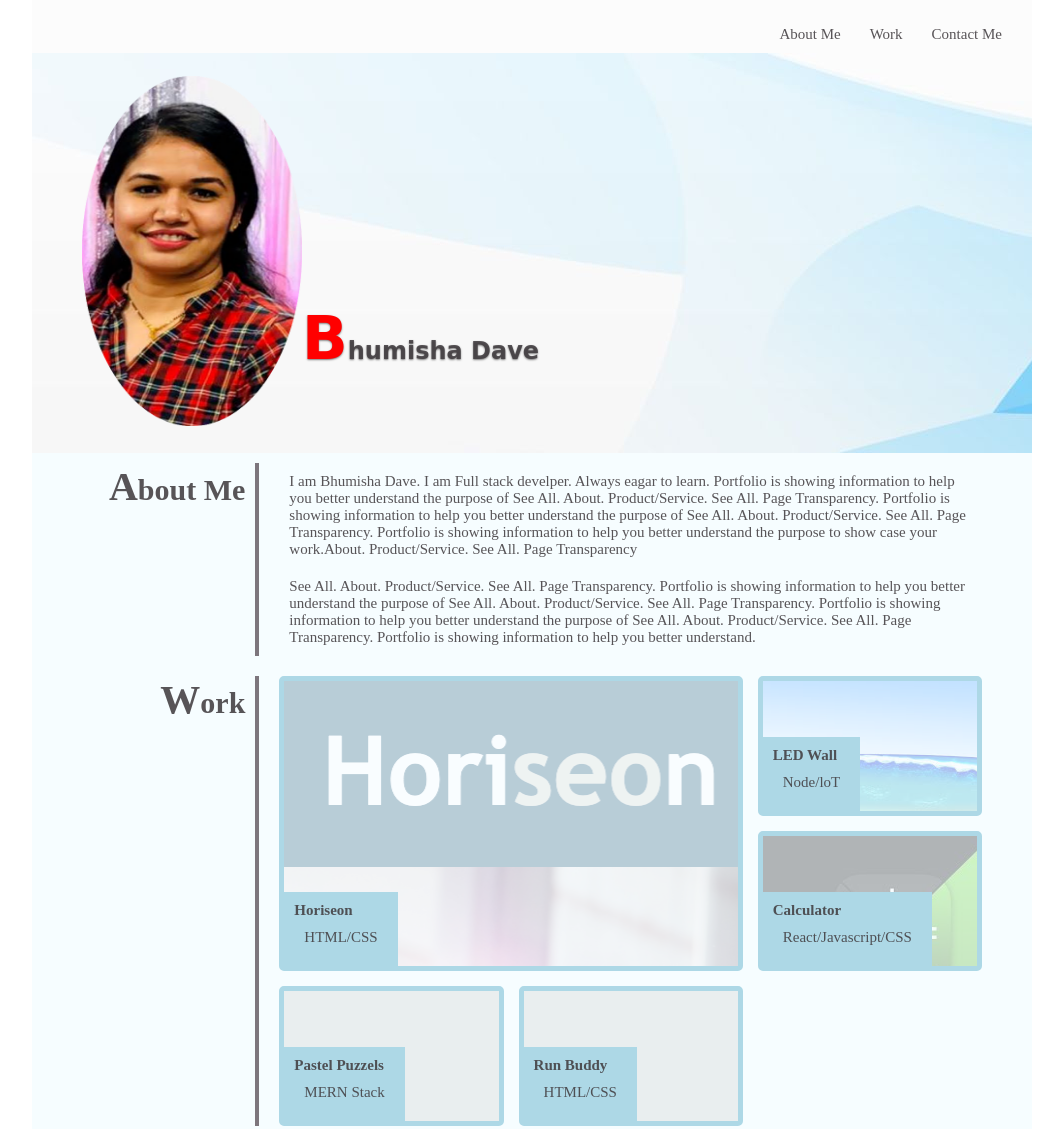
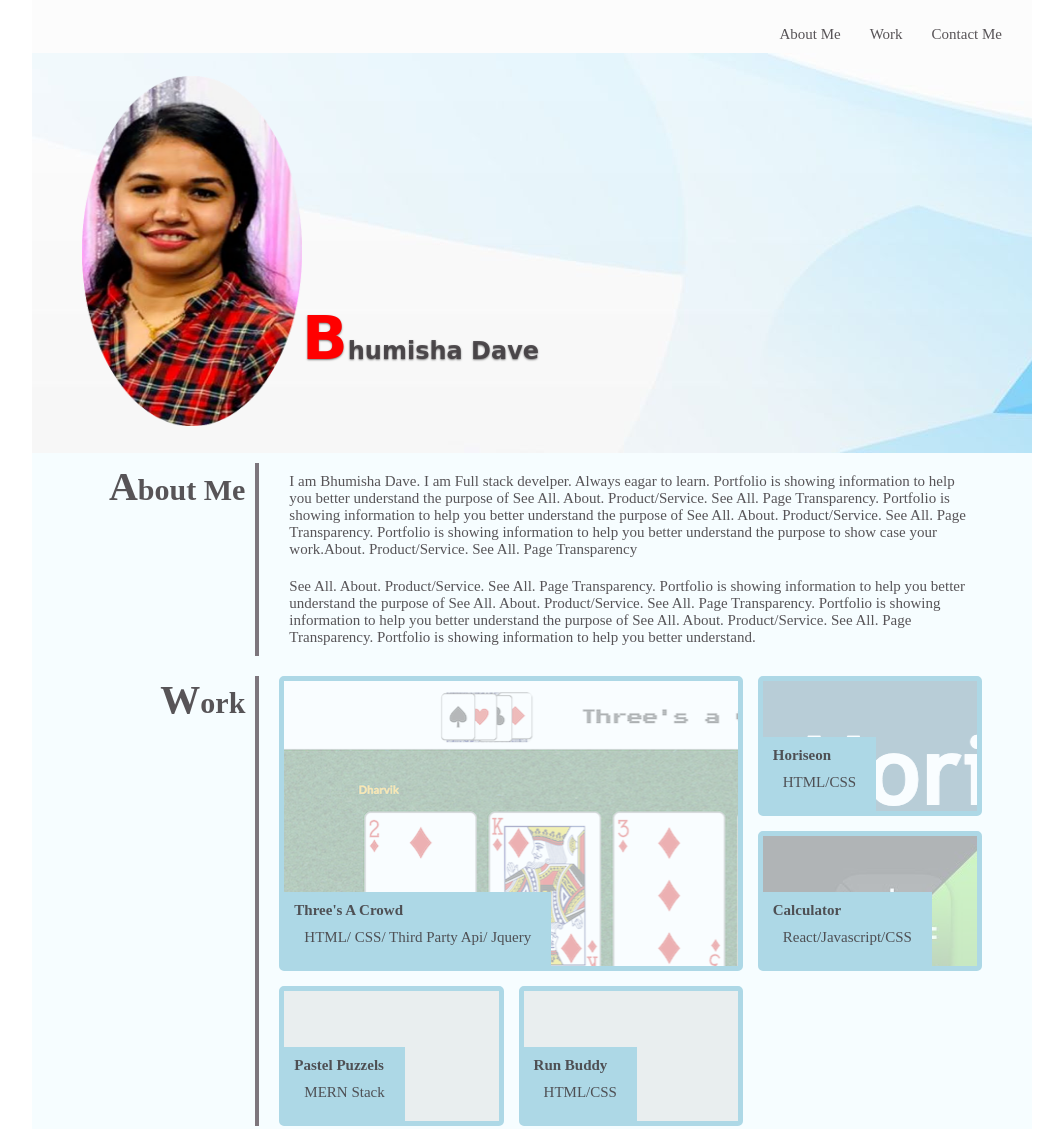
Before and after one commit to bhumisha/Portfolio, a plain HTML site: page index.html in a window 1280 px wide. Shown: the top 1129 px of the page, without its empty margins (108-1171 px from the left). Drawn offline with Linux system fonts and the light colour scheme; placeholder pictures from the web are drawn by us.

Commit message:
Added Group Project - Three's A Crowd

```diff
--- a/assets/css/style.css
+++ b/assets/css/style.css
@@ -172,13 +172,13 @@ img{
     grid-row: 1/ span 2;
     grid-column: 1/ span 2;
 }
-.item-1 {
+.item-2 {
     background-image: url("../images/horiseon.png");
      width: var(--maxinumWidth);
 }
 
-.item-2{
-    background-image: url("../images/surf.jpeg");
+.item-1{
+    background-image: url("../images/ThreesaCrowd.png");
      width: var(--maxinumWidth);
 }
 .item-3{
--- a/index.html
+++ b/index.html
@@ -50,25 +50,25 @@
                     <div class="contentDetail">
                         <div class="workgrid-wrapper">
                         <!-- Grid Item for work 1  -->
-                        <div class="groupImage item1 ">
+                        <div class="groupImage item1">
                             <div class="workgrid-item ">
-                                <a class="item-1" href="https://bhumisha.github.io/Code-Refactor-Challenge/index.html" target="_blank">
+                                <a class="item-1" href="https://bhumisha.github.io/ThreesCrowd/index.html"  target="_blank">
+                                </a>
+                            </div>
+                            <div class="flex-items">
+                                <h4>Three's A Crowd</h4>
+                                <p>HTML/ CSS/ Third Party Api/ Jquery</p>
+                            </div>
+                        </div>
+                        <!-- Grid Item for work 2  -->
+                        <div class="groupImage item2 ">
+                            <div class="workgrid-item ">
+                                <a class="item-2" href="https://bhumisha.github.io/Code-Refactor-Challenge/index.html" target="_blank">
                                 </a>
                             </div>
                             <div class="flex-items">
                                 <h4>Horiseon</h4>
                                 <p>HTML/CSS</p>
-                            </div>
-                        </div>
-                        <!-- Grid Item for work 2  -->
-                        <div class="groupImage">
-                            <div class="workgrid-item ">
-                                <a class="item-2" href=""  target="_blank">
-                                </a>
-                            </div>
-                            <div class="flex-items">
-                                <h4>LED Wall</h4>
-                                <p>Node/loT</p>
                             </div>
                         </div>
                         <!-- Grid Item for work 3  -->
```
Also changed, not shown: assets/images/ThreesaCrowd.png (added).
